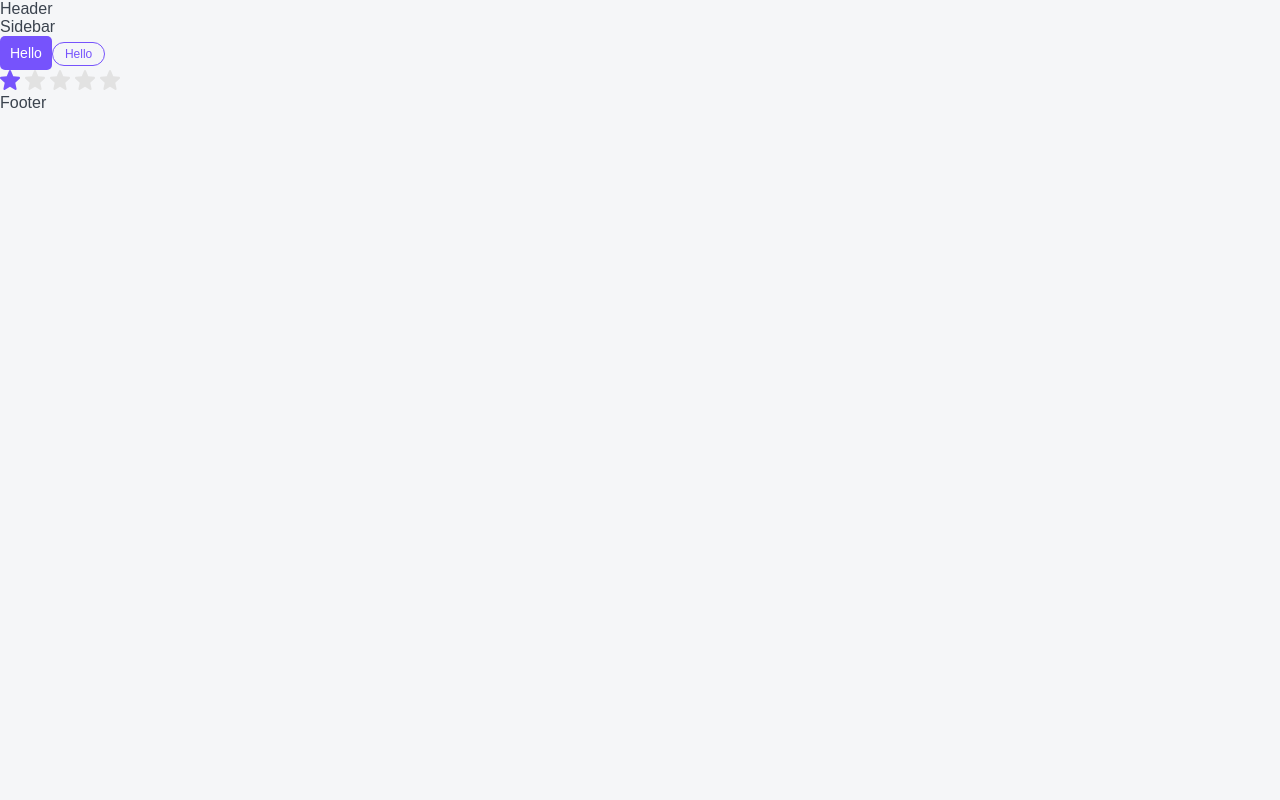
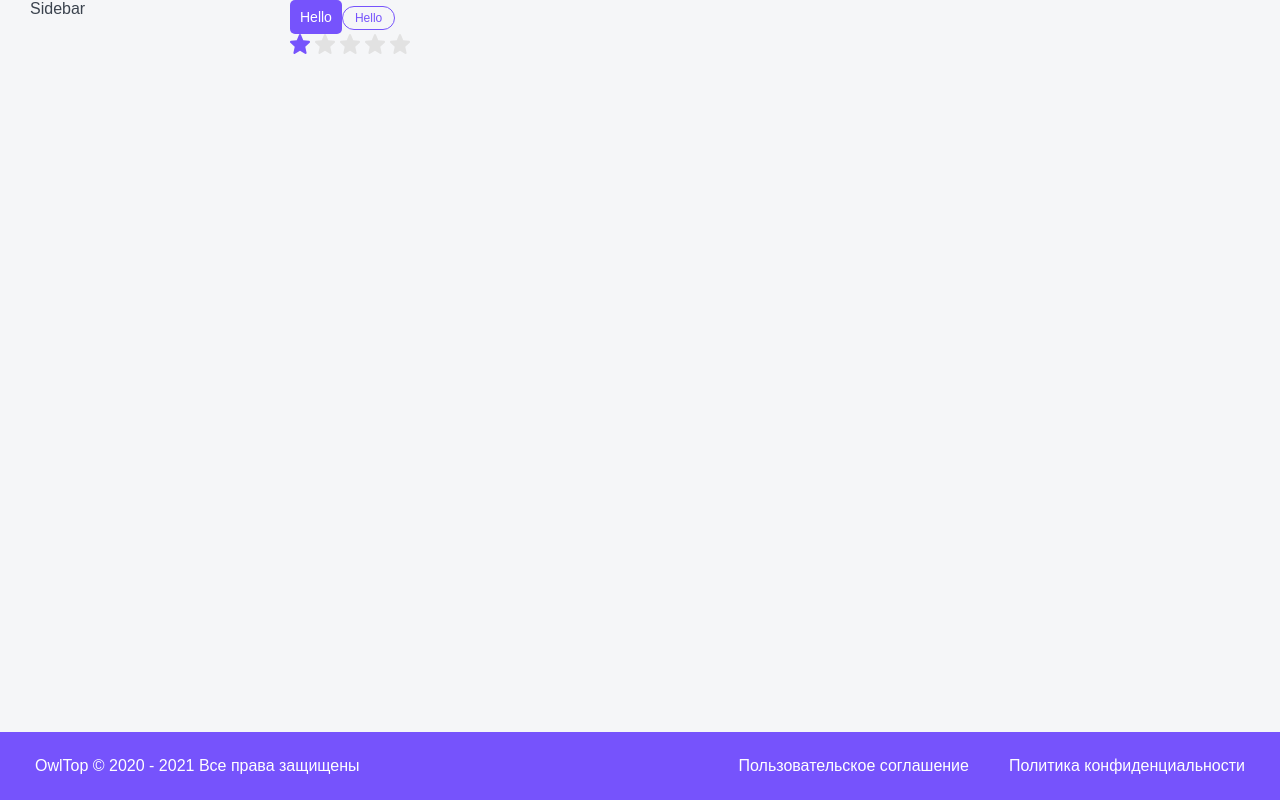
Before and after one commit to KislyakovS/top-app, a Next.js app: page / in a window 1280 px wide. Built offline with nearby package versions, Linux system fonts and the light colour scheme.

Commit message:
Grid layout style

```diff
--- a/layout/Footer/Footer.module.css
+++ b/layout/Footer/Footer.module.css
@@ -0,0 +1,34 @@
+.footer {
+	display: grid;
+
+	padding: 25px 35px;
+
+	color: var(--white);
+
+	background-color: var(--primary);
+
+	gap: 40px;
+	grid-template-columns: 1fr auto auto;
+}
+
+.footer p {
+	margin: 0;
+	padding: 0;
+}
+
+.footer a {
+	text-decoration: none;
+
+	color: var(--white);
+}
+
+.footer a:hover {
+	color: var(--gray);
+}
+
+@media (max-width: 768px) {
+	.footer {
+		grid-template-columns: 1fr;
+		gap: 10px;
+	}
+}
--- a/layout/Footer/Footer.tsx
+++ b/layout/Footer/Footer.tsx
@@ -1,9 +1,22 @@
+import cls from 'clsx';
+
 import FooterProps from './Footer.props';
+import styles from './Footer.module.css';
 
-const Footer: React.FC<FooterProps> = (props) => {
+const CURRENT_YEAR = new Date().getFullYear();
+
+const Footer: React.FC<FooterProps> = ({ className, ...props }) => {
     return (
-        <footer {...props}>
-            Footer
+        <footer className={cls(styles.footer, className)}  {...props}>
+            <p>
+                OwlTop © 2020 - {CURRENT_YEAR} Все права защищены
+            </p>
+            <a href="#">
+                Пользовательское соглашение
+            </a>
+            <a href="#">
+                Политика конфиденциальности
+            </a>
         </footer>
     );
 };
--- a/layout/Layout.module.css
+++ b/layout/Layout.module.css
@@ -0,0 +1,48 @@
+.wrapper {
+	display: grid;
+	grid-template-columns: auto 230px minmax(320px, 1200px) auto;
+	grid-template-rows: auto 1fr auto;
+
+	min-height: 100vh;
+	gap: 0 30px;
+	grid-template-areas:
+		". header header ."
+		". sidebar main ."
+		"footer footer footer footer";
+}
+
+.header {
+	grid-area: header;
+
+	display: none;
+}
+
+.sidebar {
+	grid-area: sidebar;
+}
+
+.main {
+	grid-area: main;
+}
+
+.footer {
+	grid-area: footer;
+}
+
+@media (max-width: 768px) {
+	.wrapper {
+		grid-template-columns: minmax(320px, 1fr);
+		grid-template-areas:
+			"header"
+			"main"
+			"footer";
+	}
+
+	.header {
+		display: block;
+	}
+
+	.sidebar {
+		display: none;
+	}
+}
--- a/layout/Layout.tsx
+++ b/layout/Layout.tsx
@@ -3,19 +3,18 @@ import Sidebar from './Sidebar/Sidebar';
 import Footer from './Footer/Footer';
 
 import LayoutProps from './Layout.props';
+import styles from './Layout.module.css';
 
 const Layout: React.FC<LayoutProps> = ({ children }) => {
     return (
-        <>
-            <Header />
-            <main>
-                <Sidebar />
-                <div>
-                    {children}
-                </div>
+        <div className={styles.wrapper}>
+            <Header className={styles.header} />
+            <Sidebar className={styles.sidebar} />
+            <main className={styles.main}>
+                {children}
             </main>
-            <Footer />
-        </>
+            <Footer className={styles.footer} />
+        </div >
     );
 }
 
```
